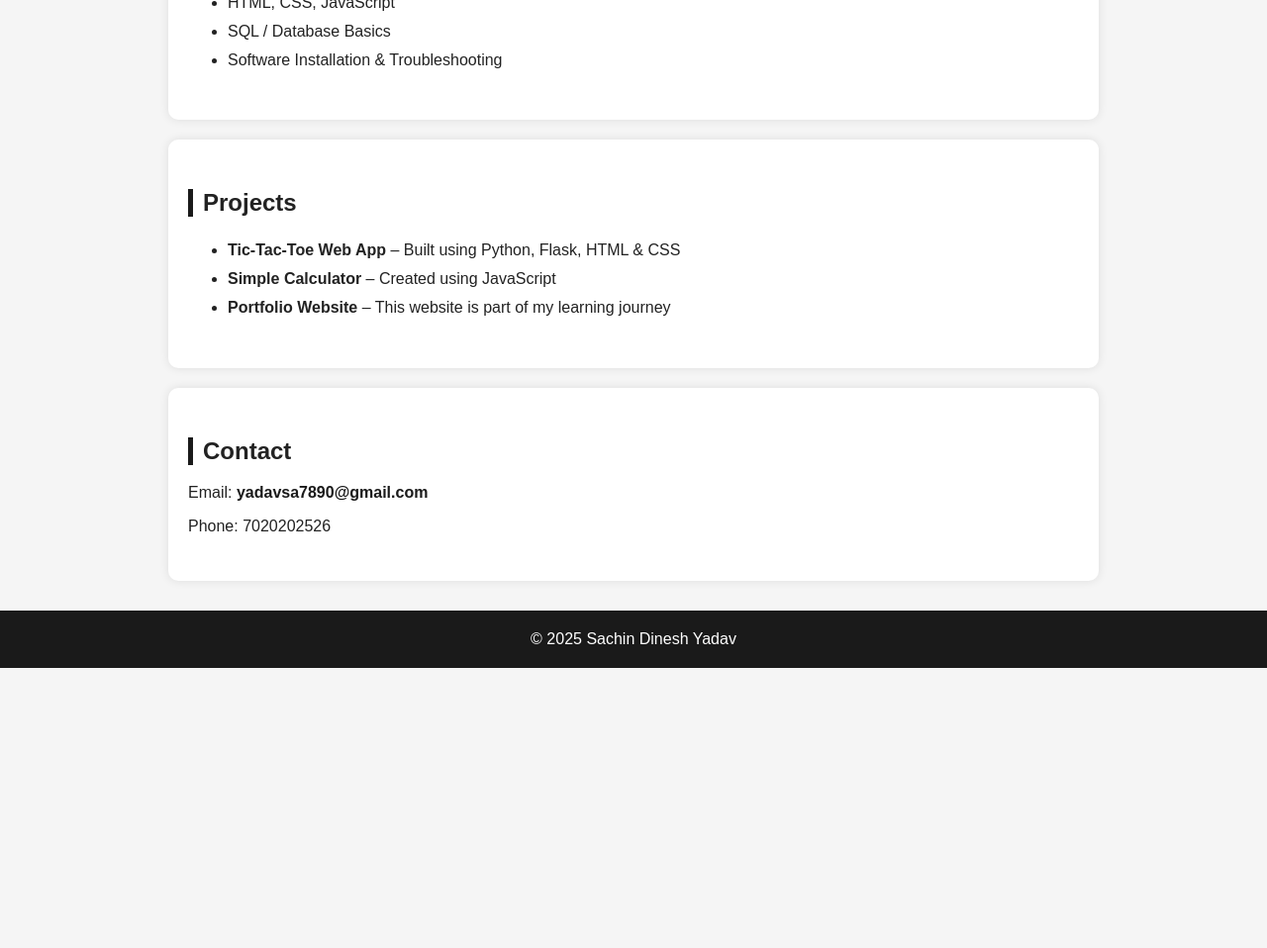
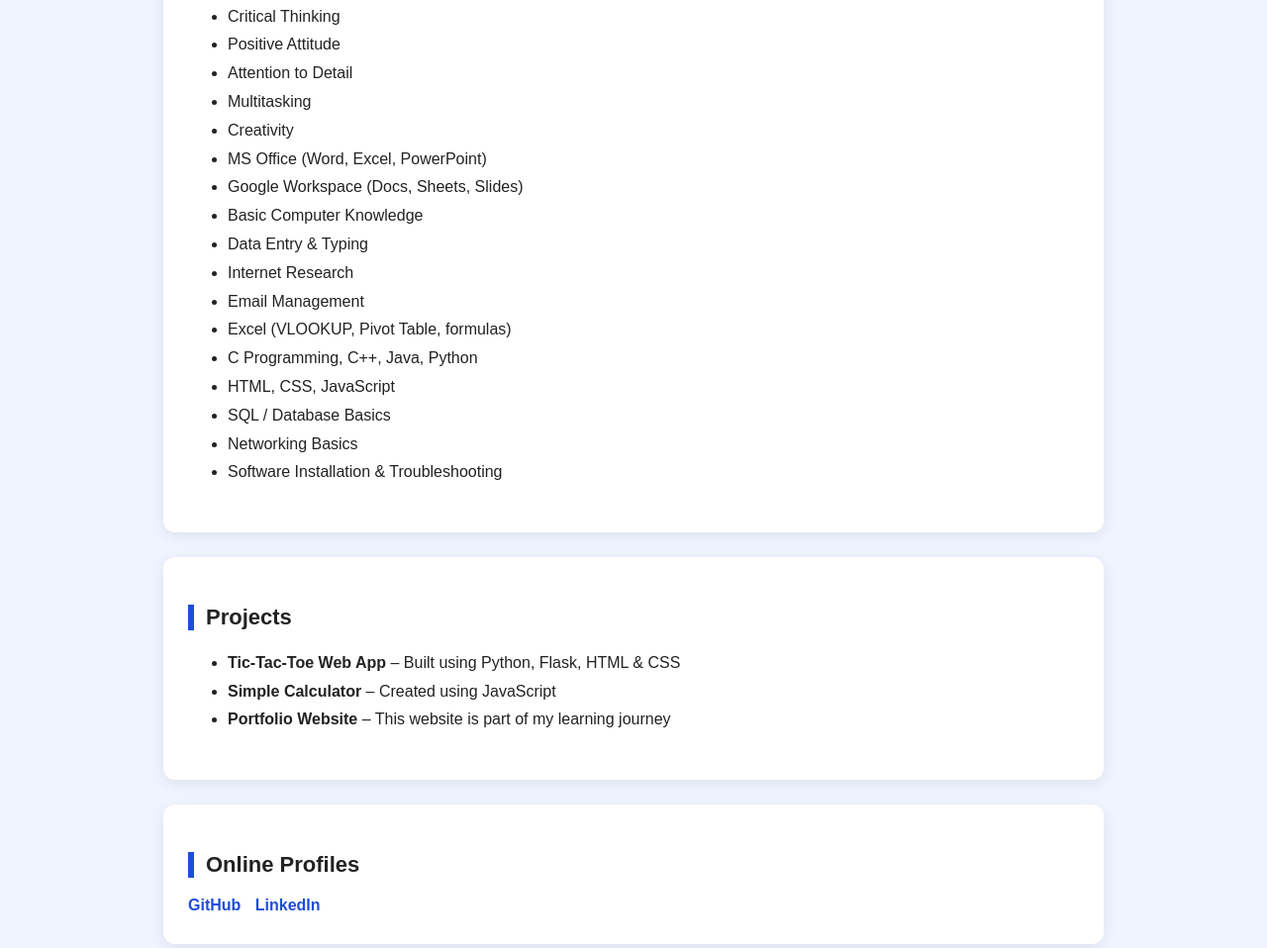
Before and after one commit to yadavsa7890-code/yadavsachin.github.io, a plain HTML site: page index.html in a window 1280 px wide. Shown: the part 868-1826 px from the top of the page at 99% size. Before the commit the page ends 1543 px from the top, so only its background shows below. Drawn offline with Linux system fonts and the light colour scheme.

Commit message:
Add files via upload

```diff
--- a/index.html
+++ b/index.html
@@ -4,48 +4,77 @@
     <meta name="viewport" content="width=device-width, initial-scale=1.0" />
     <title>Sachin Dinesh Yadav - Portfolio</title>
     <style>
+        :root {
+            --primary: #1e4dd8;
+            --light: #ffffff;
+            --bg: #f0f4ff;
+            --text: #222;
+        }
         body {
             margin: 0;
             font-family: Arial, sans-serif;
-            background: #f5f5f5;
-            color: #222;
+            background: var(--bg);
+            color: var(--text);
         }
         header {
-            background: #1a1a1a;
-            color: white;
-            padding: 40px;
+            background: var(--primary);
+            color: var(--light);
+            padding: 50px 20px;
             text-align: center;
+        }
+        header img {
+            width: 140px;
+            height: 140px;
+            border-radius: 50%;
+            object-fit: cover;
+            border: 4px solid white;
+            margin-bottom: 15px;
         }
         section {
             max-width: 900px;
             margin: auto;
-            padding: 30px 20px;
+            padding: 30px 25px;
             background: white;
-            margin-top: 20px;
-            border-radius: 10px;
-            box-shadow: 0 0 10px rgba(0,0,0,0.1);
+            margin-top: 25px;
+            border-radius: 12px;
+            box-shadow: 0 4px 15px rgba(0,0,0,0.08);
+            transition: 0.3s ease;
+        }
+        section:hover {
+            transform: translateY(-3px);
+            box-shadow: 0 6px 18px rgba(0,0,0,0.12);
         }
         h2 {
-            border-left: 5px solid #1a1a1a;
-            padding-left: 10px;
+            border-left: 6px solid var(--primary);
+            padding-left: 12px;
+            font-size: 22px;
         }
         ul { line-height: 1.8; }
         footer {
             text-align: center;
             padding: 20px;
-            background: #1a1a1a;
-            color: white;
-            margin-top: 30px;
+            background: var(--primary);
+            color: var(--light);
+            margin-top: 40px;
         }
         .contact a {
-            color: #1a1a1a;
+            color: var(--primary);
             text-decoration: none;
             font-weight: bold;
+        }
+        .social-links a {
+            display: inline-block;
+            margin-right: 10px;
+            font-weight: bold;
+            color: var(--primary);
+            text-decoration: none;
         }
     </style>
 </head>
 <body>
     <header>
+        <!-- Photo Placeholder -->
+        <img src="profile.jpg" alt="Profile Photo" />
         <h1>Sachin Dinesh Yadav</h1>
         <p>B.Sc IT - Second Year</p>
     </header><section>
@@ -59,19 +88,27 @@
     <h2>Skills</h2>
     <ul>
         <li>Communication Skills</li>
+        <li>Time Management</li>
         <li>Teamwork & Collaboration</li>
         <li>Problem Solving</li>
         <li>Quick Learner</li>
-        <li>Adaptability</li
+        <li>Adaptability</li>
+        <li>Critical Thinking</li>
+        <li>Positive Attitude</li>
+        <li>Attention to Detail</li>
         <li>Multitasking</li>
+        <li>Creativity</li>
         <li>MS Office (Word, Excel, PowerPoint)</li>
         <li>Google Workspace (Docs, Sheets, Slides)</li>
         <li>Basic Computer Knowledge</li>
         <li>Data Entry & Typing</li>
+        <li>Internet Research</li>
+        <li>Email Management</li>
         <li>Excel (VLOOKUP, Pivot Table, formulas)</li>
         <li>C Programming, C++, Java, Python</li>
         <li>HTML, CSS, JavaScript</li>
         <li>SQL / Database Basics</li>
+        <li>Networking Basics</li>
         <li>Software Installation & Troubleshooting</li>
     </ul>
 </section>
@@ -83,6 +120,14 @@
         <li><strong>Simple Calculator</strong> – Created using JavaScript</li>
         <li><strong>Portfolio Website</strong> – This website is part of my learning journey</li>
     </ul>
+</section>
+
+<section>
+    <h2>Online Profiles</h2>
+    <div class="social-links">
+        <a href="#">GitHub</a>
+        <a href="#">LinkedIn</a>
+    </div>
 </section>
 
 <section class="contact">
```
